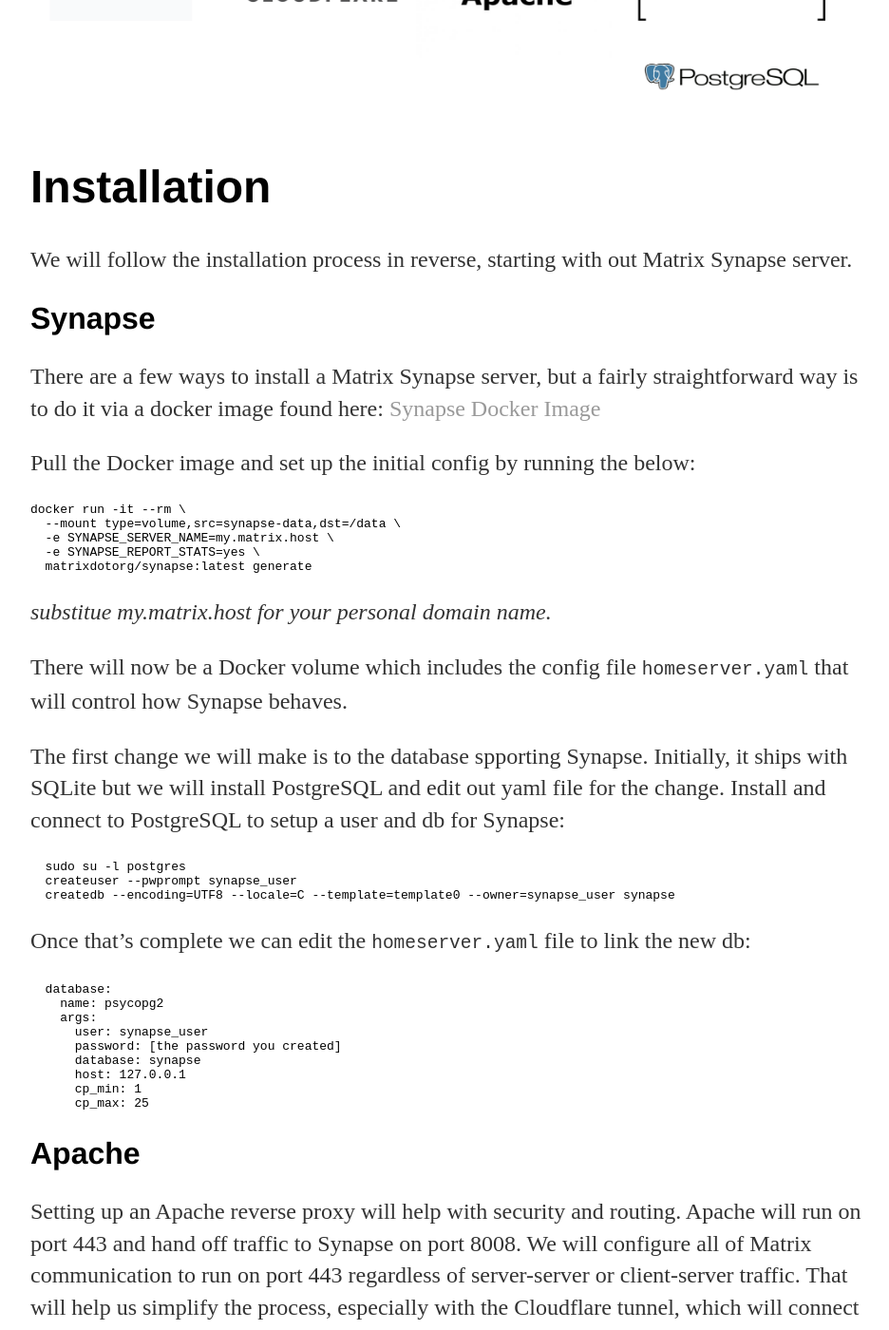
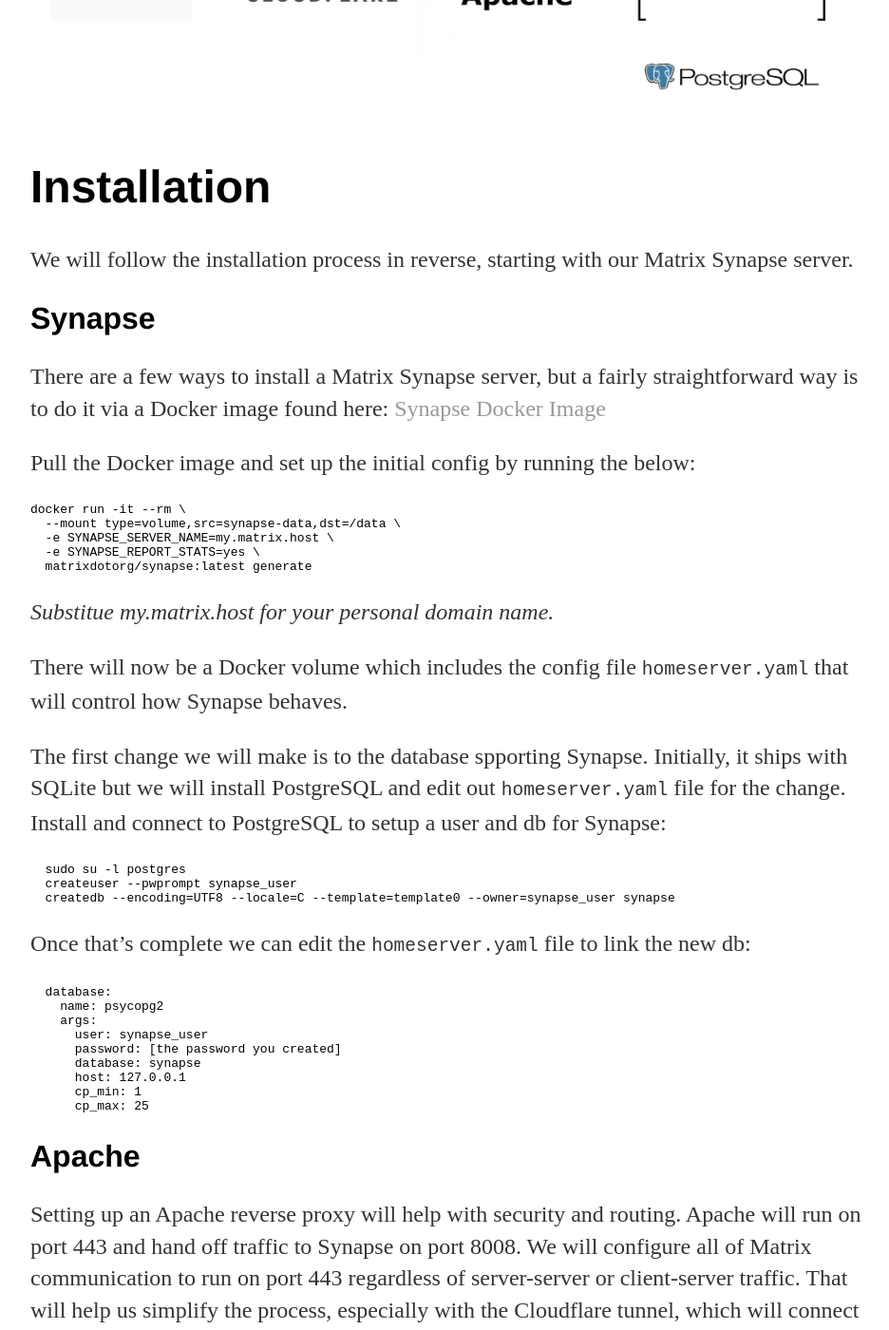
Before and after one commit to IKOSTYUK/ikostyuk.github.io, a Jekyll site: the page built from _posts/2025-12-30-Setting-Up-a-Personal-Matrix-Synapse-Chat-Server.md, in a window 1280 px wide and 1400 px high, scrolled down 891 px. Shown: the whole window at 95% size, without its empty margins (160-1096 px from the left). Built offline with Jekyll 4.4.1, drawn with Linux system fonts in a browser that asks for light colours; some of the changed text lies outside the part shown.

Commit message:
Fix typos and enhance clarity in setup guide
Corrected typos and improved clarity in the documentation.

```diff
--- a/_posts/2025-12-30-Setting-Up-a-Personal-Matrix-Synapse-Chat-Server.md
+++ b/_posts/2025-12-30-Setting-Up-a-Personal-Matrix-Synapse-Chat-Server.md
@@ -5,7 +5,7 @@
 
 # Personal Matrix Chat Server With Synapse
 
-During the holidays I embarked on a journey to set up a Matrix Synapse server on my old MacBook Air running Linux Mint Cinnamon. Matrix is a decentralized federated communications system that can be self-hosted on your home server. I chronicled my journey here to help future adventurers:
+During the holidays, I embarked on a journey to set up a Matrix Synapse server on my old MacBook Air running Linux Mint Cinnamon. Matrix is a decentralized federated communications system that can be self-hosted on your home server. I chronicled my journey here to help future adventurers:
 
 ### You will need to sign up/already have a few services for this project:
 
@@ -19,10 +19,10 @@
 
 <img src="/img/matrix/matrix1.png" height="100%" width="100%" class="inline"/>
 # Installation
-We will follow the installation process in reverse, starting with out Matrix Synapse server.
+We will follow the installation process in reverse, starting with our Matrix Synapse server.
 
 ## Synapse
-There are a few ways to install a Matrix Synapse server, but a fairly straightforward way is to do it via a docker image found here: [Synapse Docker Image](https://hub.docker.com/r/matrixdotorg/synapse)
+There are a few ways to install a Matrix Synapse server, but a fairly straightforward way is to do it via a Docker image found here: [Synapse Docker Image](https://hub.docker.com/r/matrixdotorg/synapse)
 
 Pull the Docker image and set up the initial config by running the below:
 
@@ -32,11 +32,11 @@
       -e SYNAPSE_REPORT_STATS=yes \
       matrixdotorg/synapse:latest generate
 
-*substitue my.matrix.host for your personal domain name.*
+*Substitue my.matrix.host for your personal domain name.*
 
 There will now be a Docker volume which includes the config file `homeserver.yaml` that will control how Synapse behaves.
 
-The first change we will make is to the database spporting Synapse. Initially, it ships with SQLite but we will install PostgreSQL and edit out yaml file for the change. Install and connect to PostgreSQL to setup a user and db for Synapse:
+The first change we will make is to the database spporting Synapse. Initially, it ships with SQLite but we will install PostgreSQL and edit out `homeserver.yaml` file for the change. Install and connect to PostgreSQL to setup a user and db for Synapse:
 
       sudo su -l postgres
       createuser --pwprompt synapse_user
@@ -58,7 +58,7 @@
 
 Setting up an Apache reverse proxy will help with security and routing. Apache will run on port 443 and hand off traffic to Synapse on port 8008. We will configure all of Matrix communication to run on port 443 regardless of server-server or client-server traffic. That will help us simplify the process, especially with the Cloudflare tunnel, which will connect directly to 443.
 
-Will Lewis gives an example of the VirtualHost file implementation on [his blog](https://willlewis.co.uk/blog/posts/run-your-own-matrix-server-guide/) which we can add as .conf file in our Apache2 sites-enabled directory:
+Will Lewis gives an example of the VirtualHost file implementation on [his blog](https://willlewis.co.uk/blog/posts/run-your-own-matrix-server-guide/), which we can add as .conf file in our Apache2 sites-enabled directory:
 
     <VirtualHost *:443>
             ServerName example.com
@@ -85,4 +85,8 @@
             # SSL Options
     </VirtualHost>
 
-*substitue the first few server rows for your personal domain name.*
+*Substitue the first few server rows for your personal domain name.*
+
+Once that's complete we should also set up our SSL certificates for Apache to utilize. Assuming we still have no access to the outside world via our network, we can do this with the Let's Encrypt DNS-01 Challenge and verify the TXT record manually.
+
+## Cloudflare
```
